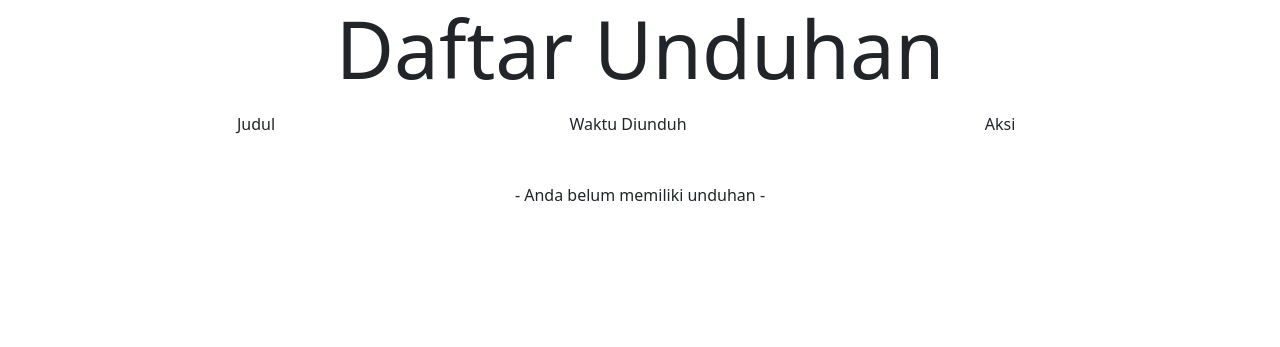
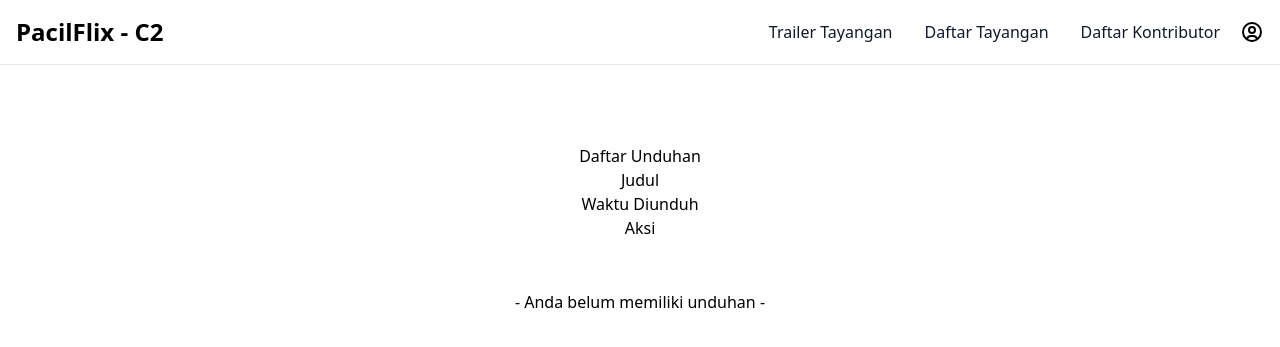
Before and after one commit to C2-Basdat/PacilFlix, a Django app: template daftar_unduhan/templates/daftar_unduhan.html in a window 1280 px wide. Shown: the top 347 px of the page. Run offline with Django 3.2, Linux system fonts and the light colour scheme; the template is opened without the code that fills it, so the values that code supplies are empty; some libraries are stand-ins or nearby versions.

Commit message:
Added Navbar & Tailwind CSS to daftar_unduhan.html

```diff
--- a/daftar_unduhan/templates/daftar_unduhan.html
+++ b/daftar_unduhan/templates/daftar_unduhan.html
@@ -1,44 +1,39 @@
 {% extends 'base.html' %}
 
 {% block meta %}
-    <link href="https://cdn.jsdelivr.net/npm/bootstrap@5.3.3/dist/css/bootstrap.min.css" rel="stylesheet" integrity="sha384-QWTKZyjpPEjISv5WaRU9OFeRpok6YctnYmDr5pNlyT2bRjXh0JMhjY6hW+ALEwIH" crossorigin="anonymous">
     <title>Pacilflix - Daftar Unduhan</title>
 {% endblock meta %}
 
 {% block content %}
+    </br>
+    </br>
+    </br>
+    </br>
+    </br>
+    </br>
     <div class="container align-items-center">
         <div class="row">
             <p class="display-1 text-center">Daftar Unduhan</p>
         </div>
         <div class="row text-center">
             <div class="row">
+                <div class="col">Judul</div>
+                <div class="col">Waktu Diunduh</div>
+                <div class="col">Aksi</div>
+            </div>
+            {% if daftar_unduhan_user %} {% for unduhan in daftar_unduhan_user %}
+            <div class="row">
+                <div class="col">{{ unduhan.judul }}</div>
+                <div class="col">{{ unduhan.waktu_diunduh }}</div>
                 <div class="col">
-                    Judul
-                </div>
-                <div class="col">
-                    Waktu Diunduh
-                </div>
-                <div class="col">
-                    Aksi
+                    <button type="button" class="btn btn-danger">
+                        Hapus Unduhan
+                    </button>
                 </div>
             </div>
-            {% if daftar_unduhan_user %}
-                {% for unduhan in daftar_unduhan_user %}
-                    <div class="row">
-                        <div class="col">
-                            {{ unduhan.judul }}
-                        </div>
-                        <div class="col">
-                            {{ unduhan.waktu_diunduh }}
-                        </div>
-                        <div class="col">
-                            <button type="button" class="btn btn-danger">Hapus Unduhan</button>
-                        </div>
-                    </div>
-                {% endfor %}
-            {% else %}
-                <div style="height: 50px;"></div>
-                <p class="h6">- Anda belum memiliki unduhan -</p>
+            {% endfor %} {% else %}
+            <div style="height: 50px"></div>
+            <p class="h6">- Anda belum memiliki unduhan -</p>
             {% endif %}
         </div>
     </div>
--- a/templates/base.html
+++ b/templates/base.html
@@ -1,16 +1,94 @@
 {% load static %}
 <!DOCTYPE html>
 <html lang="en">
+
 <head>
     <meta charset="UTF-8" />
     <meta name="viewport" content="width=device-width, initial-scale=1.0" />
-        <meta charset="UTF-8" />
-        <meta name="viewport" content="width=device-width, initial-scale=1" />
+    <script src="https://cdn.tailwindcss.com"></script>
 
     {% block meta %} {% endblock meta %}
 </head>
 
 <body>
+    <header>
+        <nav
+            class="bg-white dark:bg-gray-900 fixed w-full z-20 top-0 start-0 border-b border-gray-200 dark:border-gray-600">
+            <div class="max-w-screen-xl flex flex-wrap items-center justify-between mx-auto p-4">
+                <a href="" class="flex items-center space-x-3 rtl:space-x-reverse">
+                    <span class="self-center text-2xl font-semibold whitespace-nowrap dark:text-white">PacilFlix -
+                        C2</span>
+                </a>
+                <div class="flex justify-center md:order-2 space-x-3 md:space-x-0 rtl:space-x-reverse">
+                    <button type="button"
+                        class="flex text-sm bg-white rounded-full md:me-0 focus:ring-4 focus:ring-gray-300 dark:focus:ring-gray-600"
+                        id="user-menu-button" aria-expanded="false" data-dropdown-toggle="user-dropdown"
+                        data-dropdown-placement="bottom">
+                        <svg class="w-6 h-6" aria-hidden="true" xmlns="http://www.w3.org/2000/svg" width="24"
+                            height="24" fill="none" viewBox="0 0 24 24">
+                            <path stroke="currentColor" stroke-linecap="round" stroke-linejoin="round" stroke-width="2"
+                                d="M12 21a9 9 0 1 0 0-18 9 9 0 0 0 0 18Zm0 0a8.949 8.949 0 0 0 4.951-1.488A3.987 3.987 0 0 0 13 16h-2a3.987 3.987 0 0 0-3.951 3.512A8.948 8.948 0 0 0 12 21Zm3-11a3 3 0 1 1-6 0 3 3 0 0 1 6 0Z" />
+                        </svg>
+                    </button>
+                    <!-- Dropdown menu -->
+                    <div class="z-50 hidden my-4 text-base list-none bg-white divide-y divide-gray-100 rounded-lg shadow dark:bg-gray-700 dark:divide-gray-600"
+                        id="user-dropdown">
+                        <div class="px-4 py-3">
+                            <span class="block text-sm text-gray-900 dark:text-white">John Doe</span>
+                        </div>
+                        <ul class="py-2" aria-labelledby="user-menu-button">
+                            <li>
+                                <a href="#"
+                                    class="block px-4 py-2 text-sm text-gray-700 hover:bg-gray-100 dark:hover:bg-gray-600 dark:text-gray-200 dark:hover:text-white">Kelola
+                                    Daftar Favorit</a>
+                            </li>
+                            <li>
+                                <a href="#"
+                                    class="block px-4 py-2 text-sm text-gray-700 hover:bg-gray-100 dark:hover:bg-gray-600 dark:text-gray-200 dark:hover:text-white">Kelola
+                                    Daftar Unduhan</a>
+                            </li>
+                            <li>
+                                <a href="#"
+                                    class="block px-4 py-2 text-sm text-gray-700 hover:bg-gray-100 dark:hover:bg-gray-600 dark:text-gray-200 dark:hover:text-white">Kelola
+                                    Langganan</a>
+                            </li>
+                            <li>
+                                <a href="#"
+                                    class="block px-4 py-2 text-sm text-gray-700 hover:bg-gray-100 dark:hover:bg-gray-600 dark:text-gray-200 dark:hover:text-white">Logout</a>
+                            </li>
+                        </ul>
+                    </div>
+                </div>
+                <div class="grow items-center justify-end px-5 hidden w-full md:flex md:w-auto md:order-1"
+                    id="navbar-sticky">
+                    <ul
+                        class="flex flex-col p-4 md:p-0 mt-4 font-medium border border-gray-100 rounded-lg bg-gray-50 md:space-x-8 rtl:space-x-reverse md:flex-row md:mt-0 md:border-0 md:bg-white dark:bg-gray-800 md:dark:bg-gray-900 dark:border-gray-700">
+                        <!-- Ini utk yg selected (biru) -->
+                        <!-- <li>
+                                <a href="#" class="block py-2 px-3 text-white bg-blue-700 rounded md:bg-transparent md:text-blue-700 md:p-0 md:dark:text-blue-500" aria-current="page">Selected</a>
+                            </li> -->
+                        <li>
+                            <a href="#"
+                                class="block py-2 px-3 text-gray-900 rounded hover:bg-gray-100 md:hover:bg-transparent md:hover:text-blue-700 md:p-0 md:dark:hover:text-blue-500 dark:text-white dark:hover:bg-gray-700 dark:hover:text-white md:dark:hover:bg-transparent dark:border-gray-700">Trailer
+                                Tayangan</a>
+                        </li>
+                        <li>
+                            <a href="#"
+                                class="block py-2 px-3 text-gray-900 rounded hover:bg-gray-100 md:hover:bg-transparent md:hover:text-blue-700 md:p-0 md:dark:hover:text-blue-500 dark:text-white dark:hover:bg-gray-700 dark:hover:text-white md:dark:hover:bg-transparent dark:border-gray-700">Daftar
+                                Tayangan</a>
+                        </li>
+                        <li>
+                            <a href="#"
+                                class="block py-2 px-3 text-gray-900 rounded hover:bg-gray-100 md:hover:bg-transparent md:hover:text-blue-700 md:p-0 md:dark:hover:text-blue-500 dark:text-white dark:hover:bg-gray-700 dark:hover:text-white md:dark:hover:bg-transparent dark:border-gray-700">Daftar
+                                Kontributor</a>
+                        </li>
+                    </ul>
+                </div>
+            </div>
+        </nav>
+    </header>
+
     {% block content %} {% endblock content %}
 </body>
+
 </html>
```
Also changed, not shown: 1 other file. Lines whose indentation alone changed are shown as unchanged.
